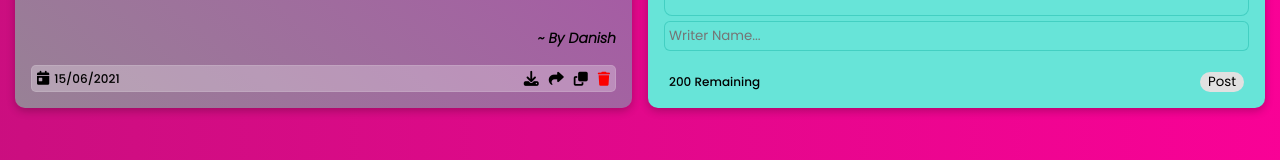
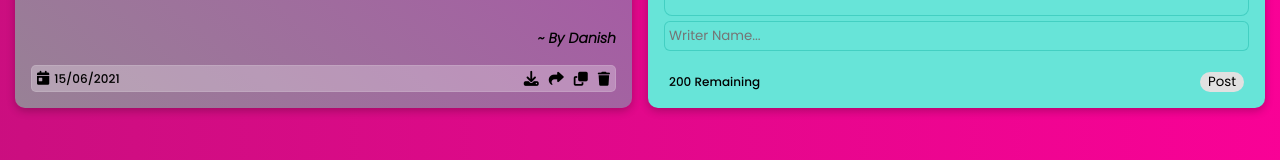
Before and after one commit to danishzayan/YourQuotes-App, a React (Vite) app: page / in a window 1280 px wide. Shown: the part 250-410 px from the top of the page. Built offline with nearby package versions, Linux system fonts and the light colour scheme; no server answers.

Commit message:
changed the icon color from red to black

```diff
--- a/src/index.css
+++ b/src/index.css
@@ -154,7 +154,7 @@ textarea:focus {
 
 .footer .fa-trash:before {
   font-size: 14px;
-  color: #fb0000;
+  color: black;
   cursor: pointer;
 }
 
```
